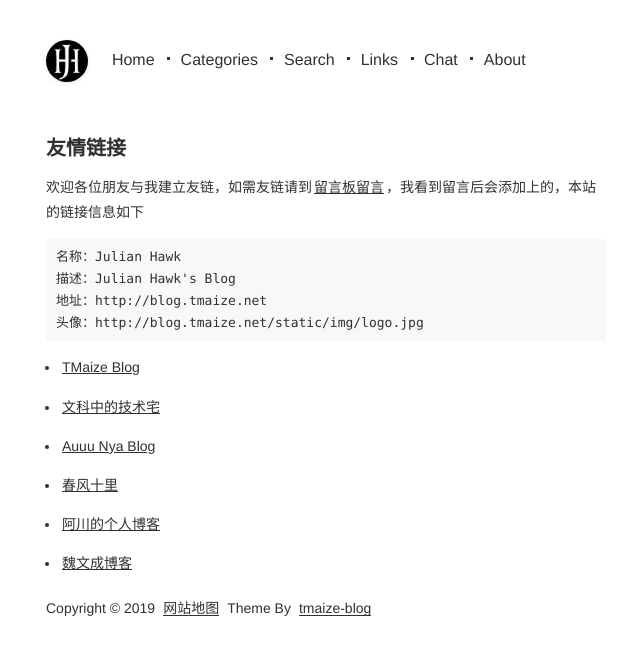
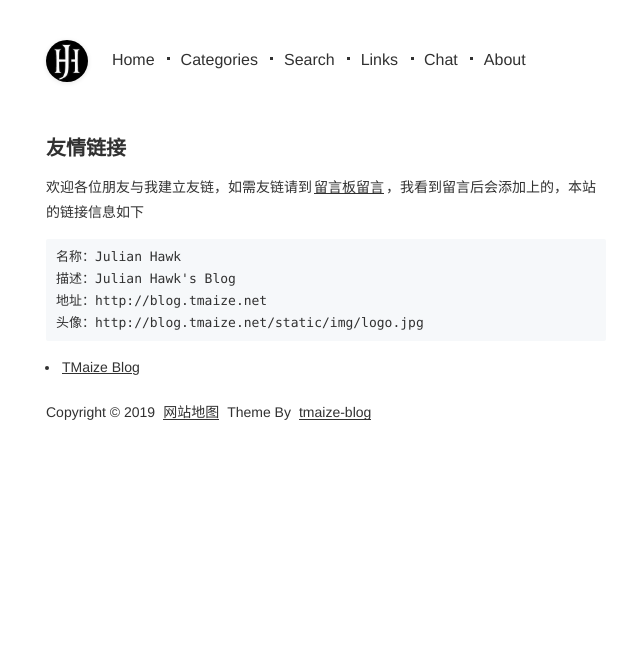
Before and after one commit to juhawk42/juhawk42.github.io, a Jekyll site: the page built from pages/links.md, in a window 1280 px wide. Shown: the top 655 px of the page, without its empty margins (314-954 px from the left). Built offline with Jekyll 4.4.1, drawn with Linux system fonts in a browser that asks for light colours.

Commit message:
Update links.json

```diff
--- a/_data/links.json
+++ b/_data/links.json
@@ -3,30 +3,5 @@
     "title": "TMaize Blog",
     "desc": "TMaize的个人博客",
     "url": "http://blog.tmaize.net"
-  },
-  {
-    "title": "文科中的技术宅",
-    "desc": "Android开发者,软件破解,美化,爱好者&文科中的技术宅",
-    "url": "https://www.townwang.com/"
-  },
-  {
-    "title": "Auuu Nya Blog",
-    "desc": "只会写Hello,World的菜鸟",
-    "url": "http://mu1er.cn/"
-  },
-  {
-    "title": "春风十里",
-    "desc": "春风十里-家庭博客-独立博客",
-    "url": "https://www.geek-era.com/"
-  },
-  {
-    "title": "阿川的个人博客",
-    "desc": "执着于理想，纯粹于当下",
-    "url": "https://achuan.io/"
-  },
-  {
-    "title": "魏文成博客",
-    "desc": "记录与分享",
-    "url": "https://www.wwc.ren"
   }
 ]
```
